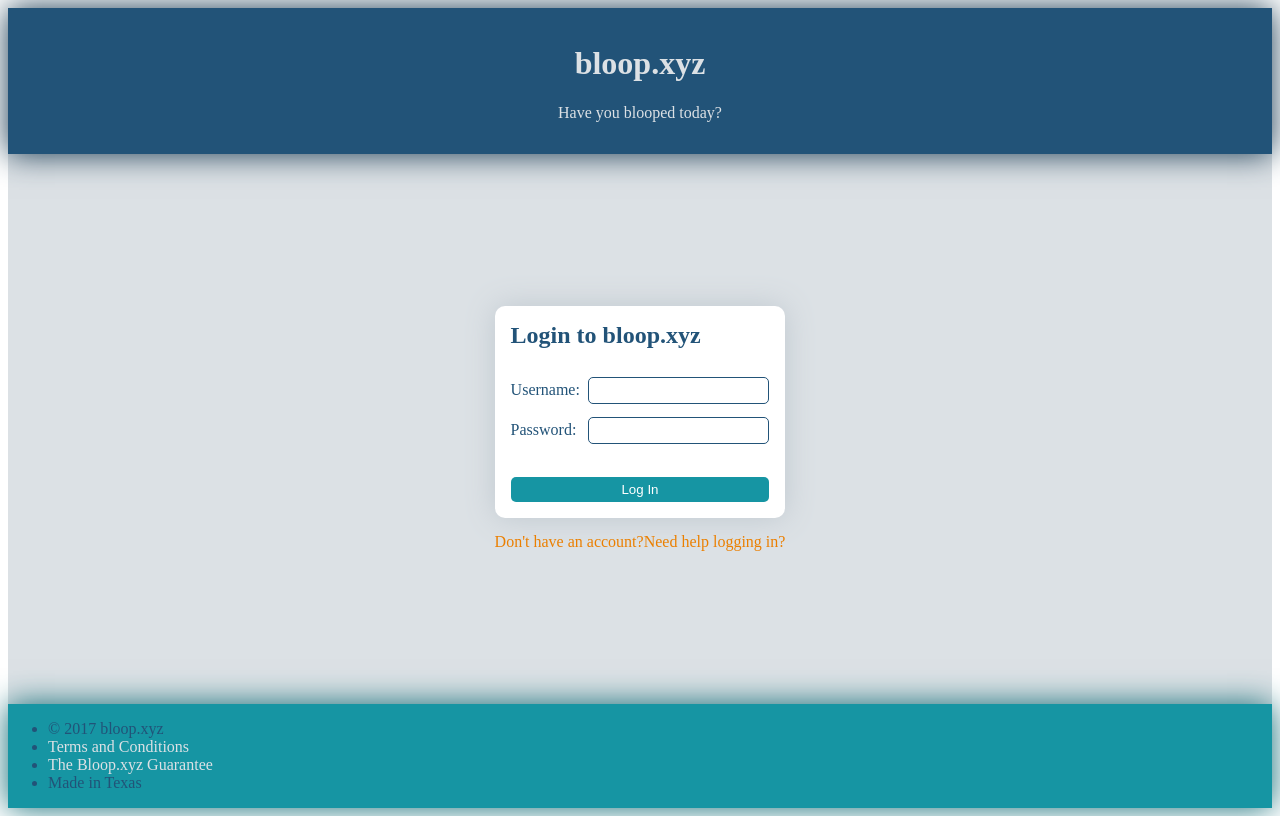
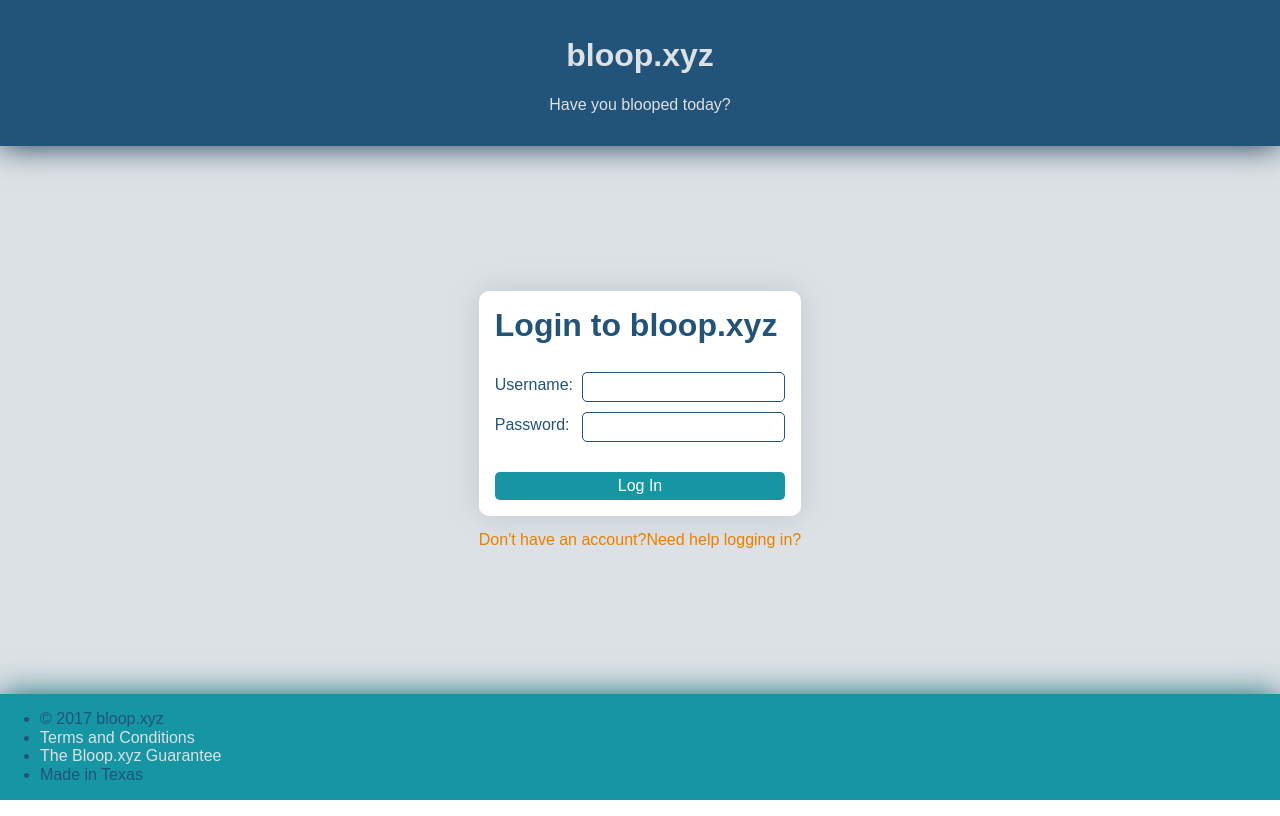
Before and after one commit to pablo-jurado/react-login-form, a React (Create React App) app: page / in a window 1280 px wide. Built offline with nearby package versions, Linux system fonts and the light colour scheme.

Commit message:
add home page

```diff
--- a/public/index.html
+++ b/public/index.html
@@ -8,6 +8,8 @@
       manifest.json provides metadata used when your web app is added to the
       homescreen on Android. See https://developers.google.com/web/fundamentals/engage-and-retain/web-app-manifest/
     -->
+    <link rel="stylesheet" href="https://cdnjs.cloudflare.com/ajax/libs/normalize/7.0.0/normalize.min.css">
+
     <link rel="manifest" href="%PUBLIC_URL%/manifest.json">
     <link rel="shortcut icon" href="%PUBLIC_URL%/favicon.ico">
     <!--
--- a/src/App.css
+++ b/src/App.css
@@ -5,7 +5,9 @@ html {
   box-sizing: inherit; }
 
 body {
-  position: relative; }
+  position: relative;
+  font-family: sans-serif;
+}
 
 .app {
   background-color: #DCE1E5;
--- a/src/App.js
+++ b/src/App.js
@@ -1,20 +1,21 @@
 import React from 'react'
 import './App.css'
 import Header from './layout/Header'
-import LoginForm from './layout/LoginForm'
-import HelpCenter from './layout/HelpCenter'
-import Spinner from './layout/Spinner'
+import LoginWrapper from './layout/LoginWrapper'
 import Footer from './layout/Footer'
 import Modal from './layout/Modal'
+import Home from './layout/Home'
+
 
 function App (state) {
+  let page = LoginWrapper(state)
+  if (state.isLogin) page = Home(state.username)
+
   return (
     <div className='app'>
       {Header()}
       <section className='main-content'>
-        {LoginForm(state)}
-        {HelpCenter()}
-        {Spinner(state.isLoading)}
+        {page}
       </section>
       {Footer()}
       {Modal()}
--- a/src/App.scss
+++ /dev/null
@@ -1,282 +0,0 @@
-// color variables
-$mainColor: #225378;
-$mainDark: darken($mainColor, 10%);
-$secondColor: #1695A3;
-$backColor: #DCE1E5;
-$linkColor: #EB7F00;
-
-// margin and padding variables
-$mainMargin: 1rem;
-$mainPadding: 1rem;
-
-// Shadow
-@mixin box-shadow($color) {
-  box-shadow: 0 0 30px darken($color, 10%);
-}
-
-html {
-  box-sizing: border-box;
-}
-*, *:before, *:after {
-  box-sizing: inherit;
-}
-
-body {
-  position: relative;
-}
-
-.app {
-  background-color: $backColor;
-  color: $mainColor;
-  display: flex;
-  flex-direction: column;
-  height: 100vh;
-}
-
-a {
-  color: $linkColor;
-  text-decoration: none;
-}
-
-a:hover {
-  text-decoration: underline;
-}
-
-.primary-btn, button {
-  background-color: $secondColor;
-  border-radius: 5px;
-  border: none;
-  color: white;
-  padding: 5px 10px;
-  cursor: pointer;
-}
-
-button:hover {
-  background-color: fade-out($secondColor, .25);
-}
-
-header {
-  @include box-shadow($mainColor);
-  background: $mainColor;
-  color: $backColor;
-  padding: $mainPadding;
-  text-align: center;
-  z-index: 10;
-
-  a {
-    text-decoration: none;
-    color: $backColor;
-  }
-}
-
-.main-content {
-  display: flex;
-  flex-direction: column;
-  flex: 1;
-  justify-content: center;
-  margin: 0 auto;
-  max-width: 500px;
-  padding: $mainPadding;
-  position: relative;
-}
-
-.login-form {
-  background-color: white;
-  padding: $mainPadding;
-  @include box-shadow($backColor);
-  border-radius: 10px;
-  margin-bottom: 15px;
-
-  h1 {
-    margin-top: 0;
-    margin-bottom: $mainMargin * 2;
-  }
-
-  input {
-    background: white;
-    border-radius: 5px;
-    border: solid 1px $mainColor;
-    padding: 5px;
-    position: absolute;
-    right: 0;
-    top: -4px;
-    width: 70%;
-  }
-
-  input:-webkit-autofill {
-    -webkit-box-shadow: 0 0 0px 1000px white inset;
-  }
-
-  button {
-    width: 100%;
-    margin-top: $mainMargin;
-  }
-}
-
-.input-row {
-  height: 24px;
-  margin-top: $mainMargin;
-  position: relative;
-}
-
-.feedback {
-  color: $linkColor;
-  font-weight: 600;
-  padding-top: $mainPadding;
-}
-
-footer {
-  width: 100%;
-  background-color: $secondColor;
-  @include box-shadow($secondColor);
-  z-index: 10;
-
-  a {
-    color: $backColor;
-  }
-}
-
-.modal-back {
-  background-color: fade-out($mainColor, .25);
-  height: 100vh;
-  width: 100vw;
-  position: fixed;
-  left: 0;
-  top: 0;
-  opacity: 0;
-  pointer-events: none;
-  transform: scale(1.5);
-  padding: 5px;
-  z-index: 100;
-}
-
-.modal {
-  background-color: white;
-  border-radius: 10px;
-  padding: $mainPadding;
-  margin-bottom: 15px;
-  max-width: 500px;
-  max-height: 600px;
-  pointer-events: none;
-  position: absolute;
-  top: 50%;
-  left: 50%;
-  margin: -250px 0 0 -250px;
-  transform: scale(1.25);
-  opacity: 0;
-  z-index: 200;
-  @include box-shadow($mainColor);
-}
-
-.x-btn {
-  position: absolute;
-  right: 15px;
-}
-.close-btn {
-  display: block;
-  margin: 0 auto;
-}
-
-.modal-body {
-  margin-top: 30px;
-  margin-bottom: 20px;
-  max-height: 550px;
-  // overflow-y: scroll;
-}
-
-.modal-open .modal-back {
-  transform: scale(1);
-  opacity: 1;
-  pointer-events: auto;
-}
-
-.modal-open .modal {
-  transform: scale(1);
-  opacity: 1;
-  pointer-events: auto;
-}
-
-.modal-open .app {
-  -webkit-filter: blur(5px);
-  -webkit-transform: scale(0.9);
-}
-
-.app, .modal-back, .modal {
-  transition: all 0.25s ease;
-}
-
-.spinner-wrapper {
-  background-color: fade-out($backColor, .25);
-  display: flex;
-  flex-direction: column;
-  height: 100%;
-  justify-content: center;
-  left: 0;
-  position: absolute;
-  top: 0;
-  width: 100%;
-}
-
-.spinner {
-  text-align: center;
-}
-
-.spinner > div {
-  background-color: $linkColor;
-  border-radius: 100%;
-  display: inline-block;
-  height: 18px;
-  width: 18px;
-  -webkit-animation: bouncedelay 1.4s infinite ease-in-out both;
-  animation: bouncedelay 1.4s infinite ease-in-out both;
-}
-
-.spinner .bounce1 {
-  -webkit-animation-delay: -0.32s;
-  animation-delay: -0.32s;
-}
-
-.spinner .bounce2 {
-  -webkit-animation-delay: -0.16s;
-  animation-delay: -0.16s;
-}
-
-@-webkit-keyframes bouncedelay {
-  0%, 80%, 100% { -webkit-transform: scale(0) }
-  40% { -webkit-transform: scale(1.0) }
-}
-
-@keyframes bouncedelay {
-  0%, 80%, 100% {
-    -webkit-transform: scale(0);
-    transform: scale(0);
-  } 40% {
-    -webkit-transform: scale(1.0);
-    transform: scale(1.0);
-  }
-}
-
-// regular phone layout
-@media only screen and (max-width: 414px) {
-  .app {
-    font-size: .85em
-  }
-  .help-center {
-    a {
-      display: block;
-      padding-bottom: 5px;
-    }
-  }
-  .modal-body {
-    margin-top: 20px;
-    margin-bottom: 10px;
-    max-height: 400px;
-  }
-}
-
-// landscape phone layout
-@media only screen and (max-height: 414px) and (orientation: landscape) {
-    .main-content {
-      display: block;
-    }
-}
--- a/src/index.js
+++ b/src/index.js
@@ -4,20 +4,21 @@ import axios from 'axios'
 
 console.log('testuser1 : ilovebananas', 'testadmin5 : always_name_your_functions', 'qauser3 : luv2manage5tate')
 
-let appState = {
+let initialState = {
   username: '',
   password: '',
-  isLoading: false
+  isLoading: false,
+  isLogin: false,
 }
 
-let loginUrl = 'http://127.0.0.1:7979/api/login'
-let userData = { username: appState.username, password: appState.password }
+window.appState = initialState
 
 function makeAjaxCall () {
+  window.appState.isLoading = true
   axios({
     method: 'post',
-    url: loginUrl,
-    data: userData
+    url: 'http://127.0.0.1:7979/api/login',
+    data: { username: window.appState.username, password: window.appState.password }
   })
     .then(loginResponse)
     .catch(handleError)
@@ -25,12 +26,13 @@ function makeAjaxCall () {
 
 
 function handleError (error) {
-  appState.isLoading = false
+  window.appState.isLoading = false
   console.log('ups!', error)
 }
 
 function loginResponse (response) {
-  appState.isLoading = false
+  window.appState.isLoading = false
+  window.appState.isLogin = true
   console.log(response.statusText)
   console.log(response.data.message)
 }
@@ -42,11 +44,11 @@ function loginResponse (response) {
 const rootEl = document.getElementById('root')
 
 function renderNow () {
-  ReactDOM.render(App(appState), rootEl)
+  ReactDOM.render(App(window.appState), rootEl)
   window.requestAnimationFrame(renderNow)
 }
 
 window.requestAnimationFrame(renderNow)
 
 
-export { appState, makeAjaxCall }
+export default makeAjaxCall
--- /dev/null
+++ b/src/layout/Home.js
@@ -0,0 +1,12 @@
+import React from 'react'
+
+function Home (user) {
+  return (
+    <div className="home">
+      <h1>Welcome <span id='userName'>{user}</span>!<br />You have successfully logged in to bloop.xyz</h1>
+      <p>Are you ready to bloop today?</p>
+    </div>
+  )
+}
+
+export default Home
--- a/src/layout/LoginForm.js
+++ b/src/layout/LoginForm.js
@@ -1,17 +1,16 @@
 import React from 'react'
-import {appState, makeAjaxCall} from '../index'
+import makeAjaxCall from '../index'
 
 function handleInput (evt) {
-  appState.username = evt.target.value
+  window.appState.username = evt.target.value
 }
 
 function handlePass (evt) {
-  appState.password = evt.target.value
+  window.appState.password = evt.target.value
 }
 
 function handleSubmit (evt) {
   evt.preventDefault()
-  appState.isLoading = true
   makeAjaxCall()
 }
 
--- /dev/null
+++ b/src/layout/LoginWrapper.js
@@ -0,0 +1,17 @@
+import React from 'react'
+import LoginForm from './LoginForm'
+import HelpCenter from './HelpCenter'
+import Spinner from './Spinner'
+
+
+function LoginWrapper (state) {
+  return (
+    <div>
+      {LoginForm(state)}
+      {HelpCenter()}
+      {Spinner(state.isLoading)}
+    </div>
+  )
+}
+
+export default LoginWrapper
```
Also changed, not shown: package.json (+2 -6 lines).
